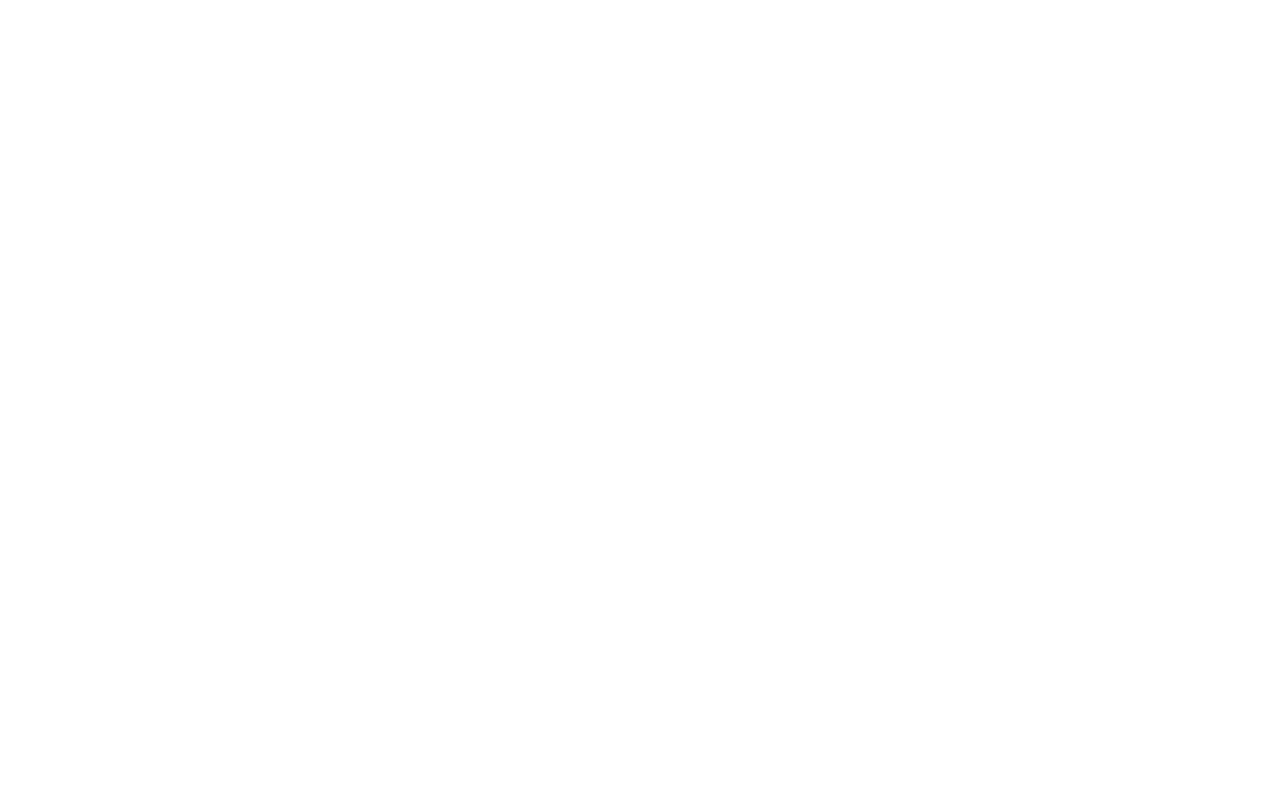
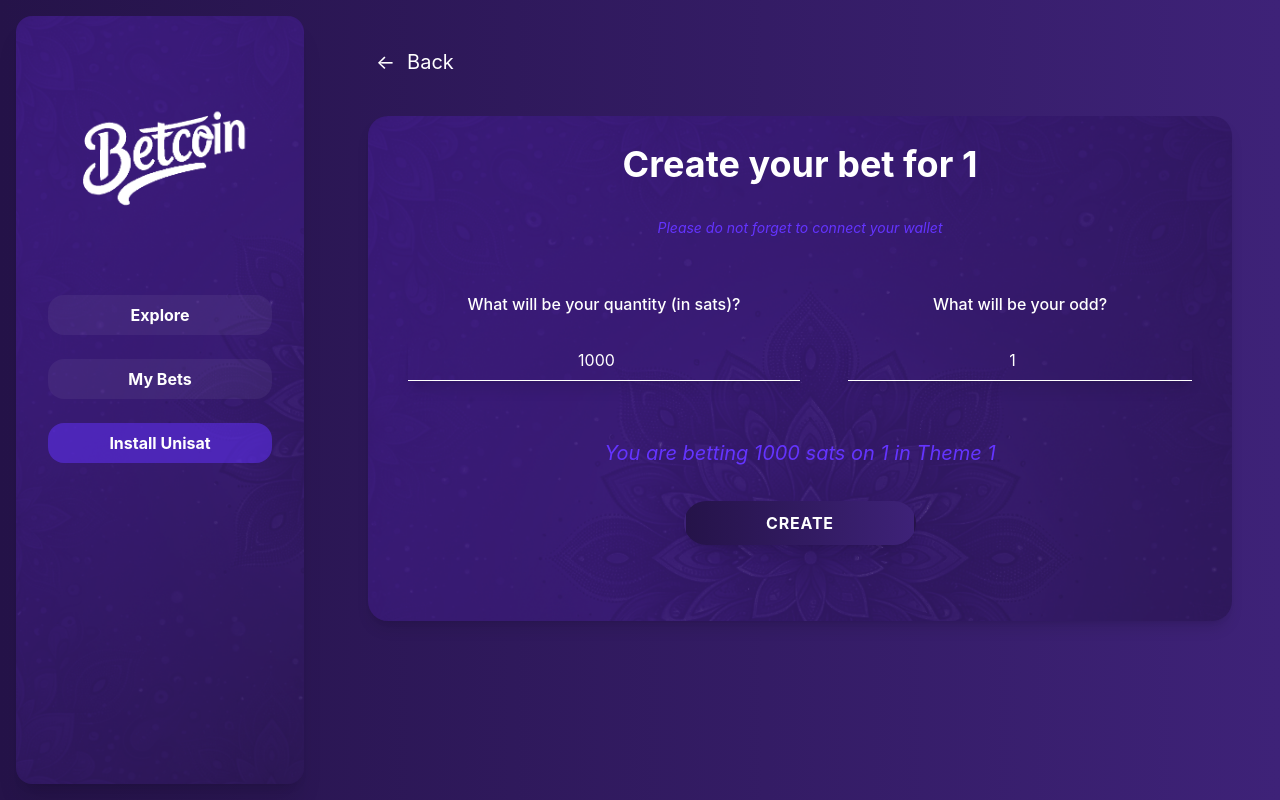
Before and after one commit to BryanBorck/satshack, a React (Create React App) app in the folder frontend/: page /createbet/1/1/1/1 in a window 1280 px wide. Before the commit this address had no page. Built offline with nearby package versions, Linux system fonts and the light colour scheme.

Commit message:
integrating

```diff
--- a/frontend/src/App.js
+++ b/frontend/src/App.js
@@ -86,7 +86,9 @@ function App() {
                     <Route path="/" element={<Home />} />
                     <Route path="/:id" element={<Bet />} />
                     <Route path="/mybet" element={<MyBet />} />
-                    <Route path="/createbet/:id/:name/:option" element={<CreateBet />} />
+                    <Route path="/createbet/:id/:name/:option/:optionId" element={<CreateBet
+                      publicKey={publicKey}
+                    />} />
                     <Route path="/success" element={<SuccessBet />} />
                     <Route path="/createtheme" element={<CreateTheme />} />
                 </Route>
--- a/frontend/src/components/Orderbook/Orderbook.js
+++ b/frontend/src/components/Orderbook/Orderbook.js
@@ -1,7 +1,7 @@
 import axios from "axios";
 import { useState, useEffect, useMemo } from "react";
 
-const Orderbook = ({themeId}) => {
+const Orderbook = ({themeId, option_1, option_2}) => {
     const [orders, setOrders] = useState([]);
     const [errorMsg, setErrorMsg] = useState(null);
 
@@ -16,23 +16,22 @@ const Orderbook = ({themeId}) => {
 
     useEffect(() => {
         const fetchOrders = async () => {
-            try {
-                const url = `${process.env.REACT_APP_API_URL}/bets/${themeId}`;
-                axios.get(url)
-
-
-
-            } catch (error) {
+            const url = `${process.env.REACT_APP_API_URL}/bets/${themeId}`;
+            axios.get(url)
+            .then(response => {
+                setOrders(response.data);
+                console.log("got orders");
+            }).catch(error => {
+                console.log(error);
+                window.alert(" order Error");
                 setOrders([]);
-                setErrorMsg(error.message);
-                console.error("Error fetching data:", error);
-            }
+            });
         };
         fetchOrders();
     }, []);
 
 
-    const orderTypes = [...new Set(orders.map((order) => order.type))]; // Extract unique order types
+    const orderTypes = [option_1, option_2]; // Extract unique order types
 
     const handleBetClick = () => {
         console.log("Bet clicked");
@@ -61,7 +60,7 @@ const Orderbook = ({themeId}) => {
                         </div>
                         <div className="text-white text-base font-bold my-8 h-[25vh] md:my-0 md:h-[40vh] lg:my-0 lg:h-[40vh] shadow-lg overflow-y-auto">
                             {orders
-                                .filter((order) => order.type === type)
+                                .filter((order) => order.option === type)
                                 .map((order, orderIndex) => (
                                     <div
                                         key={orderIndex}
--- a/frontend/src/pages/Bet/Bet.js
+++ b/frontend/src/pages/Bet/Bet.js
@@ -44,7 +44,7 @@ export default function Bet() {
                         <img src={bet.cover} className="object-cover w-[100%] flex justify-center items-center h-[60vh] rounded-t-[16px]"/>
                         <div className='flex flex-row text-center w-full text-xl lg:text-3xl text-white font-bold cursor-pointer'>
                             <button
-                                onClick={() => history(`/createbet/${bet.id}/${bet.name}/${bet.option_1}`)}
+                                onClick={() => history(`/createbet/${bet.id}/${bet.name}/${bet.option_1}/1`)}
                                 className='basis-1/2 flex h-[12vh] items-center justify-center bg-transparent hover:bg-yellow-color drop-shadow-glow rounded-bl-[16px] transition duration-1000 ease-in-out'
                             >
                                 <p>
@@ -52,7 +52,7 @@ export default function Bet() {
                                 </p>
                             </button>
                             <button
-                                onClick={() => history(`/createbet/${bet.id}/${bet.name}/${bet.option_2}`)}
+                                onClick={() => history(`/createbet/${bet.id}/${bet.name}/${bet.option_2}/2`)}
                                 className='basis-1/2 flex h-[12vh] items-center justify-center bg-transparent hover:bg-green-color drop-shadow-glow rounded-br-[16px] transition duration-1000 ease-in-out'
                             >
                                 <p>
@@ -62,7 +62,8 @@ export default function Bet() {
                         </div>
                     </div>
                     <div className='flex flex-row my-[5vh] content-center w-full'>
-                        <Orderbook  themeId={bet.theme} />
+                        <Orderbook
+                        themeId={bet.id} option_1={bet.option_1} option_2={bet.option_2}/>
                     </div>
                 </div>
             ) : <h2>Loading...</h2>}
--- a/frontend/src/pages/CreateBet/CreateBet.js
+++ b/frontend/src/pages/CreateBet/CreateBet.js
@@ -2,24 +2,42 @@ import React from 'react';
 import { Player } from '@lottiefiles/react-lottie-player';
 import LoadingAnim from '../../assets/loading.json';
 import { useNavigate, useParams } from 'react-router-dom';
+import axios from 'axios';
 
-export default function CreateBet() {
-    const { id, name, option } = useParams();
+export default function CreateBet({publicKey}) {
+    const { id, name, option, optionId } = useParams();
     const history = useNavigate();
 
     const [title, setName] = React.useState('');
-    const [qty, setQty] = React.useState(0.5);
-    const [odd, setOdd] = React.useState(10);
+    const [qty, setQty] = React.useState(1000);
+    const [odd, setOdd] = React.useState(1);
 
     const [loading, setLoading] = React.useState(false);
 
     const handleClick = async (id, title, qty, odd) => {
-        // setLoading(true);
-        // const unisat = window.unisat;
-        // const result = await unisat.createBet(id, title, qty, odd);
-        // setLoading(false);
-        // console.log(result);
-        // history(`../${id}`);
+        const url = `${process.env.REACT_APP_API_URL}/bet/start`;
+        if(publicKey == ""){
+            window.alert("Connect Wallet to Unisat");
+        }
+
+        const body = {
+            public_key: publicKey,
+            theme_id: id,
+            value: qty,
+            odd: odd,
+            option: optionId,
+        }
+
+        axios.post(url, body)
+        .then(() =>{
+            window.alert("Success!");
+            setQty(0);
+            setOdd(1);
+        }).catch(error =>{
+            console.log(error);
+            window.alert("Error");
+        });
+
     }
 
     return (
@@ -50,7 +68,7 @@ export default function CreateBet() {
                                         <div className="grid grid-cols-1 md:grid-cols-2 lg:grid-cols-2 md:space-x-12 lg:space-x-12">
                                             <div className="flex flex-col">
                                                 <label className="block font-medium md:text-md lg:text-md mb-2 mt-6" htmlFor="admFee">
-                                                    What will be your quantity?
+                                                    What will be your quantity (in sats)?
                                                 </label>
                                                 <input
                                                     type="number"
@@ -81,7 +99,7 @@ export default function CreateBet() {
                                     </div>
                                 </div>
                                 <p className="flex justify-center items-center h-[12vh] mx-6 text-xl italic text-center text-blue-color">
-                                    You are betting {qty} BTC on {option} in Theme {name}
+                                    You are betting {qty} sats on {option} in Theme {name}
                                 </p>
                                 <button
                                 className="bg-gradient-to-r from-primary-color to-secondary-color text-white font-bold border-2 border-transparent py-2 px-20 shadow-lg rounded-full uppercase tracking-wider hover:from-white hover:to-white hover:text-secondary-color hover:border-secondary-color transition duration-1000 ease-in-out"
--- a/frontend/src/pages/Home/Home.js
+++ b/frontend/src/pages/Home/Home.js
@@ -71,6 +71,7 @@ export default function Home() {
         axios.get(url)
         .then(response => {
             setBets(response.data);
+            console.log("themes", response.data)
             console.log("got themes");
         }).catch(error => {
             console.log(error);
```
Also changed, not shown: 5 other files (tests, documents, lock files or other folders).
